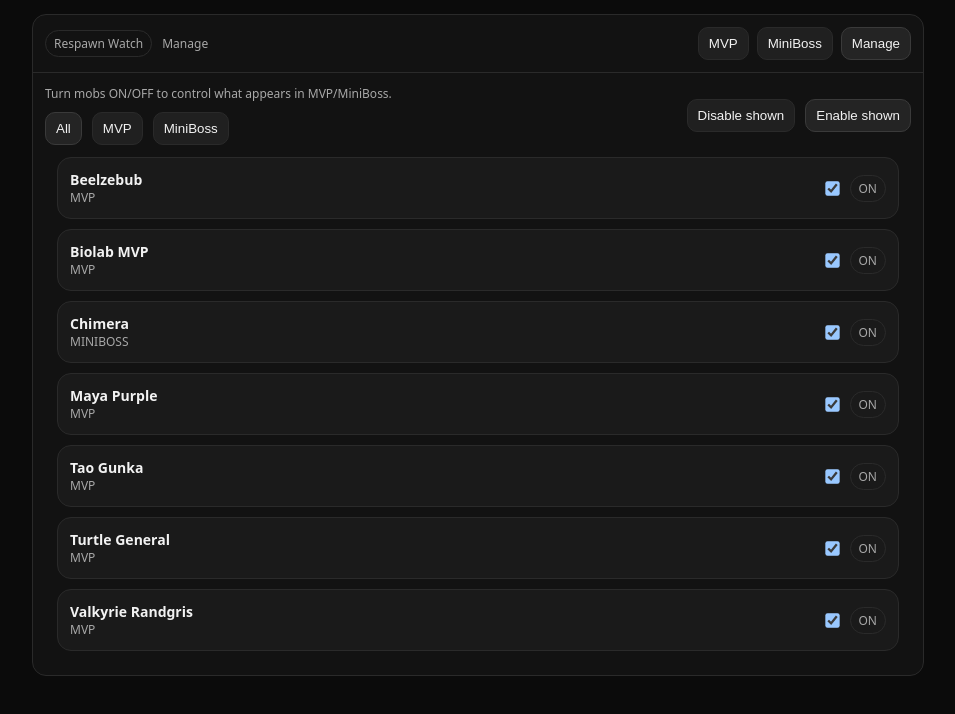
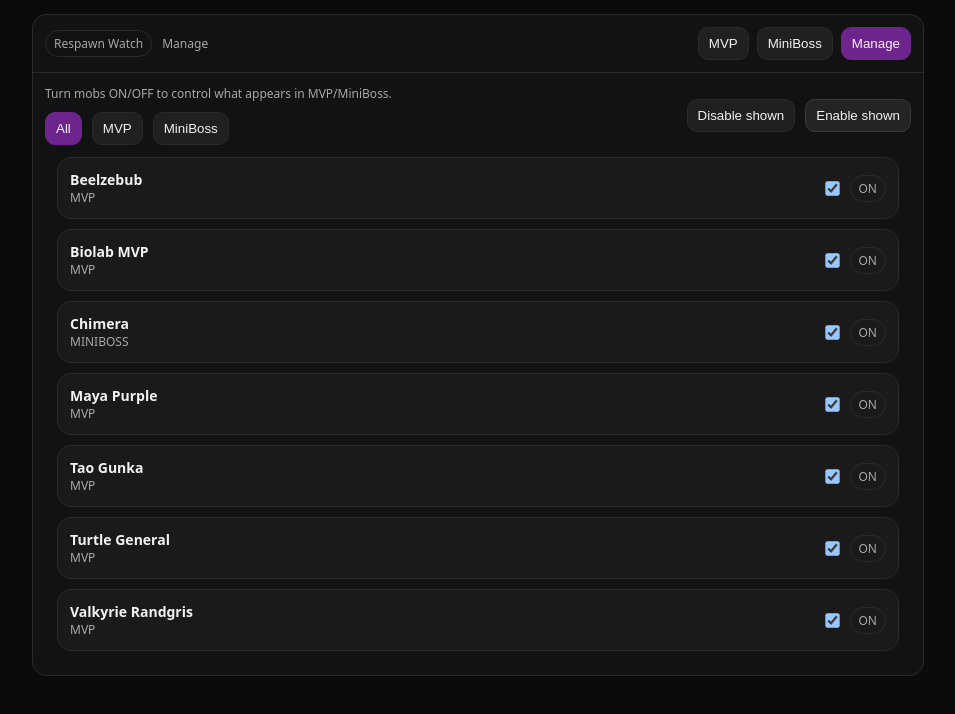
Before and after one commit to HiramSanchez/padwa-respawnWatch, a React (Vite) app: page / in a window 1280 px wide. Both pictures are taken after a click on the button "Manage". Shown: the top 714 px of the page, without its empty margins (162-1117 px from the left). Built offline with nearby package versions, Linux system fonts and the light colour scheme.

Commit message:
fix: activated button style

```diff
--- a/src/components/Tabs.jsx
+++ b/src/components/Tabs.jsx
@@ -4,8 +4,8 @@ export default function Tabs({ active, onChange }) {
       className="btn"
       onClick={() => onChange(id)}
       style={{
-        background: active === id ? "#242424" : "#202020",
-        borderColor: active === id ? "#3a3a3a" : "var(--border)"
+        background: active === id ? "#6D248C" : "#202020",
+        borderColor: active === id ? "#6D248C"  : "var(--border)",
       }}
     >
       {label}
--- a/src/pages/ManagePage.jsx
+++ b/src/pages/ManagePage.jsx
@@ -42,8 +42,8 @@ export default function ManagePage({ catalog, state, setState }) {
       className="btn"
       onClick={() => setFilter(id)}
       style={{
-        background: filter === id ? "#242424" : "#202020",
-        borderColor: filter === id ? "#3a3a3a" : "var(--border)",
+        background: filter === id ? "#6D248C" : "#202020",
+        borderColor: filter === id ? "#6D248C" : "var(--border)",
       }}
     >
       {label}
```
